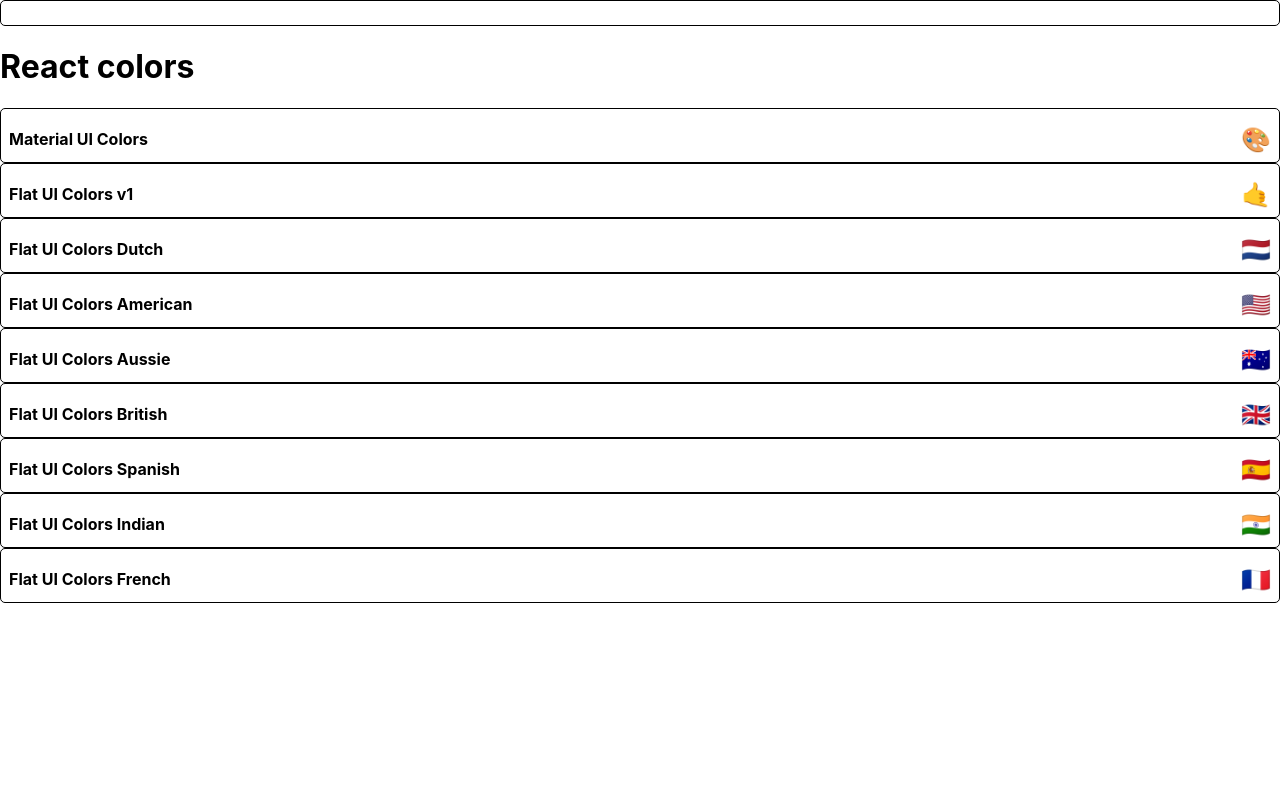
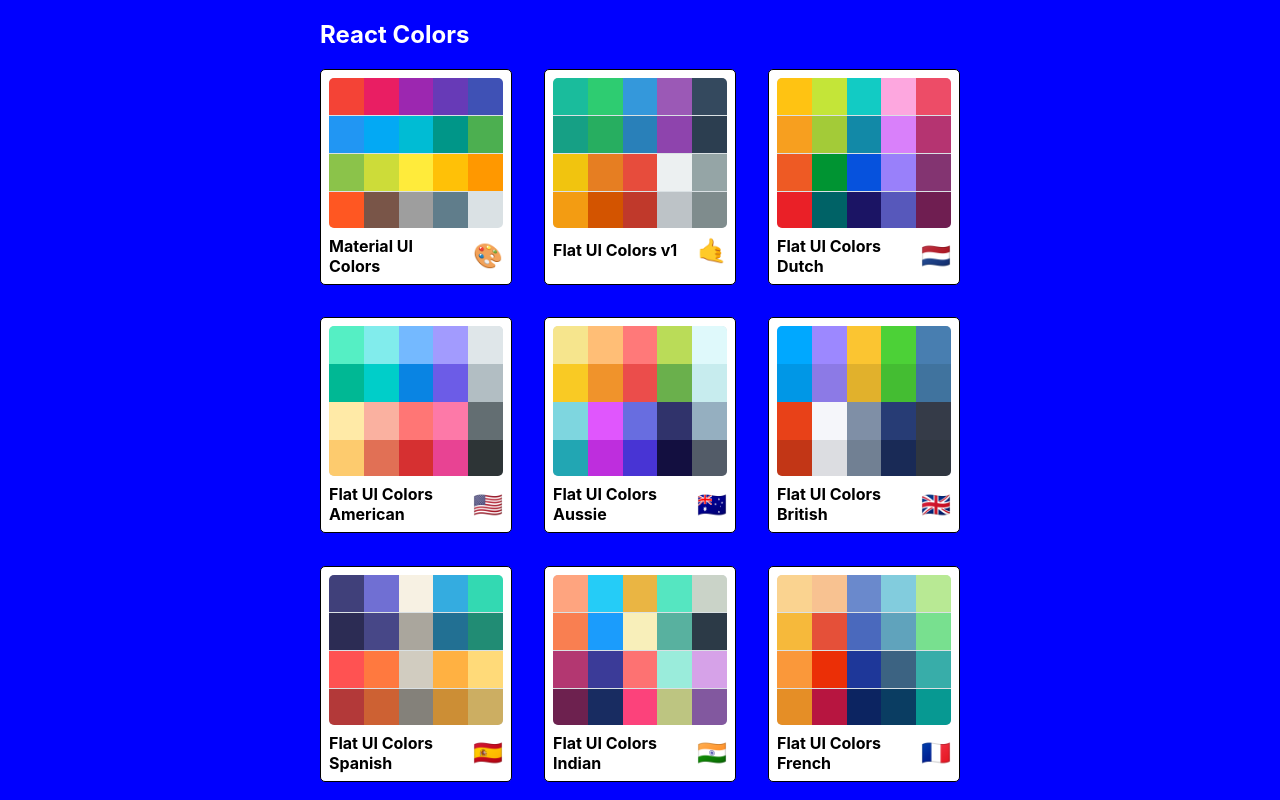
Before and after one commit to Carlito1113/palette, a React (Create React App) app: page / in a window 1280 px wide. Built offline with nearby package versions, Linux system fonts and the light colour scheme.

Commit message:
finish styling miniPalette

```diff
--- a/src/components/MiniPalette.js
+++ b/src/components/MiniPalette.js
@@ -8,13 +8,17 @@
     borderRadius: '5px',
     padding: '0.5rem',
     position: 'relative',
-    overflow: 'hidden',
+    // overflow: 'hidden',
     '&:hover': {
-      cursor: 'pointer'
-    }
+      cursor: 'pointer',
+    },
   },
   colors: {
-    backgroundColor: 'grey'
+    backgroundColor: '#dae1e4',
+    height: '150px',
+    width: '100%',
+    borderRadius: '5px',
+    overflow: 'hidden',
   },
   title: {
     display: 'flex',
@@ -24,20 +28,36 @@
     color: 'black',
     paddingTop: '0.5rem',
     fontSize: '1rem',
-    position: 'relative'
+    position: 'relative',
   },
   emoji: {
     marginLeft: '0.5rem',
-    fontSize: '1.5rem'
-  }
+    fontSize: '1.5rem',
+  },
+  miniColor: {
+    height: '25%',
+    width: '20%',
+    display: 'inline-block',
+    margin: '0 auto',
+    position: 'relative',
+    marginBottom: '-3.5px',
+  },
 }
 
 const MiniPalette = props => {
-  const { classes, paletteName, emoji } = props
+  const { classes, paletteName, emoji, colors } = props
+
+  const miniColorBoxes = colors.map(color => (
+    <div
+      className={classes.miniColor}
+      style={{ backgroundColor: color.color }}
+      key={color.name}
+    />
+  ))
 
   return (
     <div className={classes.root}>
-      <div className={classes.colors} />
+      <div className={classes.colors}>{miniColorBoxes}</div>
       <h5 className={classes.title}>
         {paletteName} <span className={classes.emoji}> {emoji}</span>
       </h5>
--- a/src/components/PaletteList.js
+++ b/src/components/PaletteList.js
@@ -1,17 +1,56 @@
 import React from 'react'
 import MiniPalette from './MiniPalette'
 import { Link } from 'react-router-dom'
+import { withStyles } from '@mui/styles'
 
-const PaletteList = ({ palettes }) => {
+const styles = {
+  root: {
+    backgroundColor: 'blue',
+    height: '100vh',
+    display: 'flex',
+    alignItems: 'flex-start',
+    justifyContent: 'center'
+  },
+  container: {
+    width: '50%',
+    display: 'flex',
+    alignItems: 'flex-start',
+    flexDirection: 'column',
+    flexWrap: 'wrap',
+  },
+  nav: {
+    display: 'flex',
+    width: '100%',
+    justifyContent: 'space-between',
+    color: 'white'
+  },
+  palettes: {
+    boxSizing: 'border-box',
+    width: '100%',
+    display: 'grid',
+    gridTemplateColumns: 'repeat(3, 30%)',
+    gridGap: '5%'
+  }
+}
+
+const PaletteList = props => {
+  const { classes, palettes } = props
+
   return (
-    <div>
-    <MiniPalette />
-      <h1>React colors</h1>
-      {palettes.map(palette => (
-        <MiniPalette {...palette} />
-      ))}
+    <div className={classes.root}>
+      <div className={classes.container}>
+        <nav className={classes.nav}>
+          <h1>React Colors</h1>
+        </nav>
+        <div className={classes.palettes}>
+          {palettes.map(palette => (
+            <MiniPalette {...palette} />
+
+          ))}
+        </div>
+      </div>
     </div>
   )
 }
 
-export default PaletteList
+export default withStyles(styles)(PaletteList)
```
